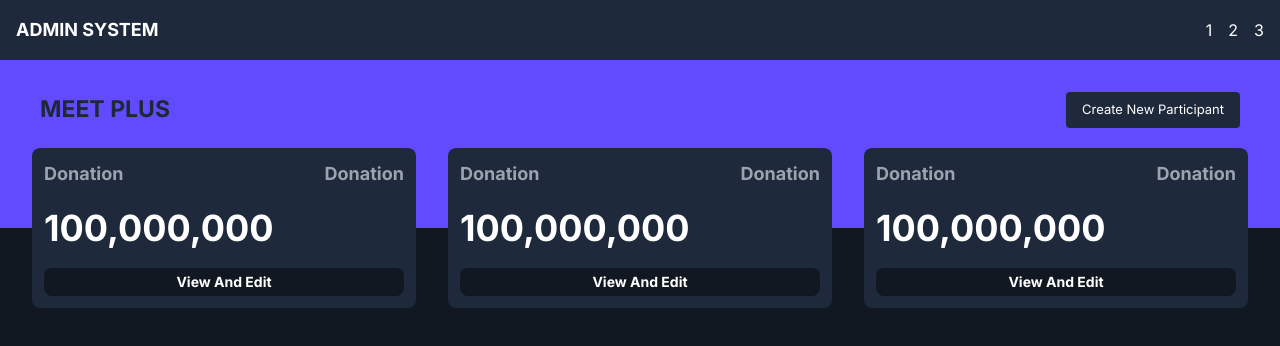
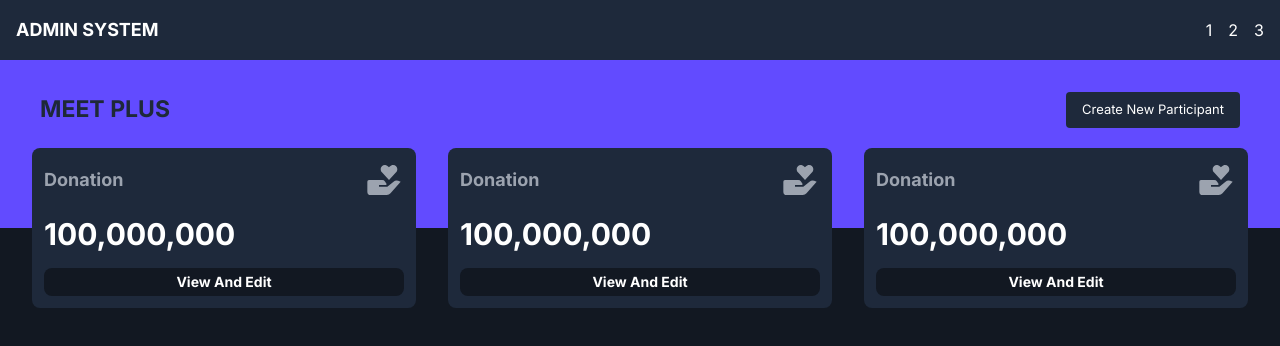
Before and after one commit to 3-RACEHORSE/FE_Admin, a Next.js app: page / in a window 1280 px wide. Shown: the top 346 px of the page. Built offline with nearby package versions, Linux system fonts and the light colour scheme.

Commit message:
feat: 아이콘 적용 및 텍스트 정렬 (#3)

```diff
--- a/src/components/view/StatusView.tsx
+++ b/src/components/view/StatusView.tsx
@@ -1,3 +1,5 @@
+import { BiSolidDonateHeart } from "react-icons/bi";
+
 export default function StatusView() {
   return (
     <div
@@ -5,10 +7,10 @@ export default function StatusView() {
       style={{ width: "30%" }}
     >
       <div className="flex justify-between font-bold text-gray-400 text-lg">
-        <p>Donation</p>
-        <p>Donation</p>
+        <p className="flex justify-center items-center">Donation</p>
+        <BiSolidDonateHeart size={40} />
       </div>
-      <div className="flex justify-between font-bold text-white-400 text-4xl">
+      <div className="flex justify-between font-bold text-white-400 text-3xl">
         <p>100,000,000</p>
       </div>
       <div className="flex justify-between font-bold text-white-400 text-sm bg-[#121822] rounded-lg">
```
Also changed, not shown: 2 other files (tests, documents, lock files or other folders).
